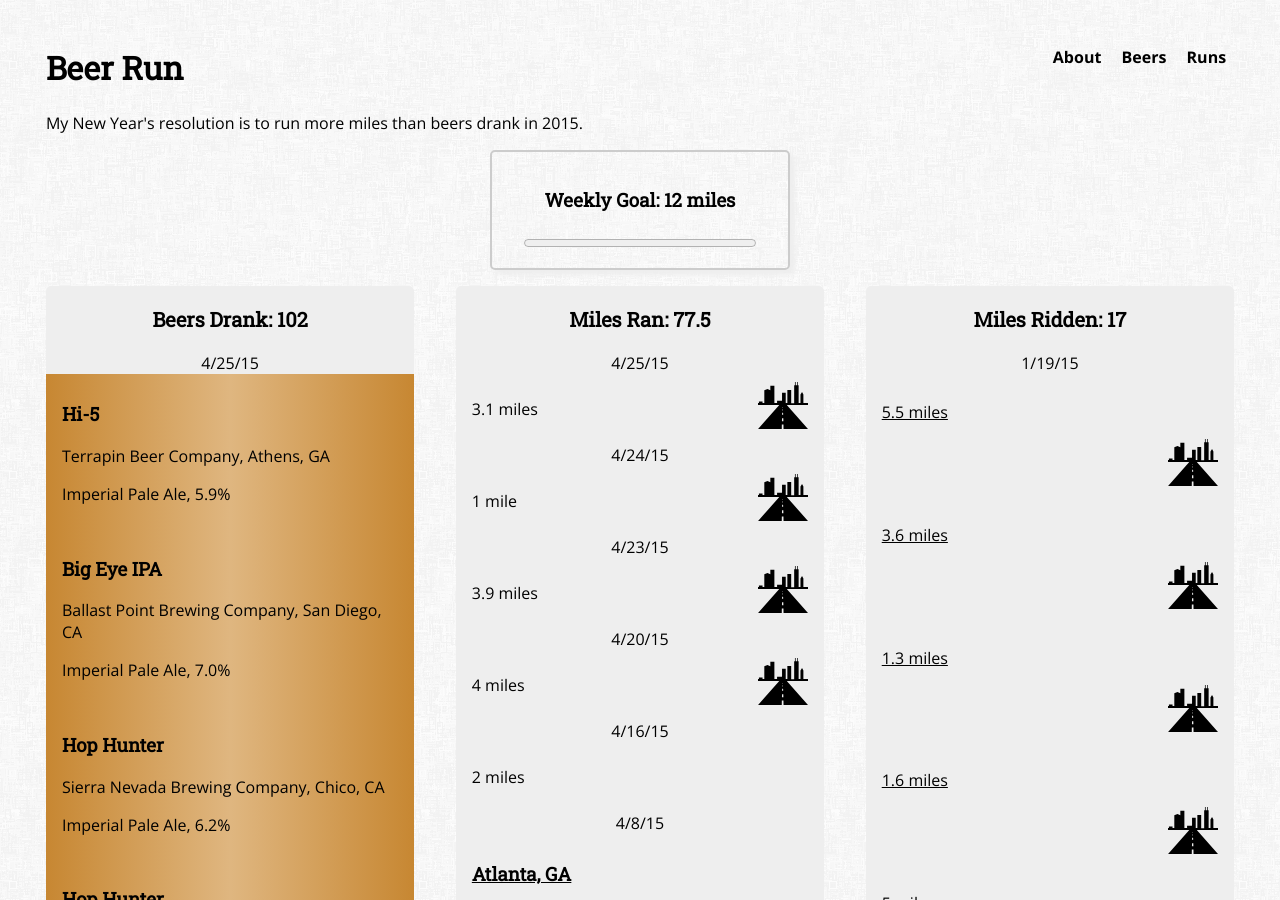
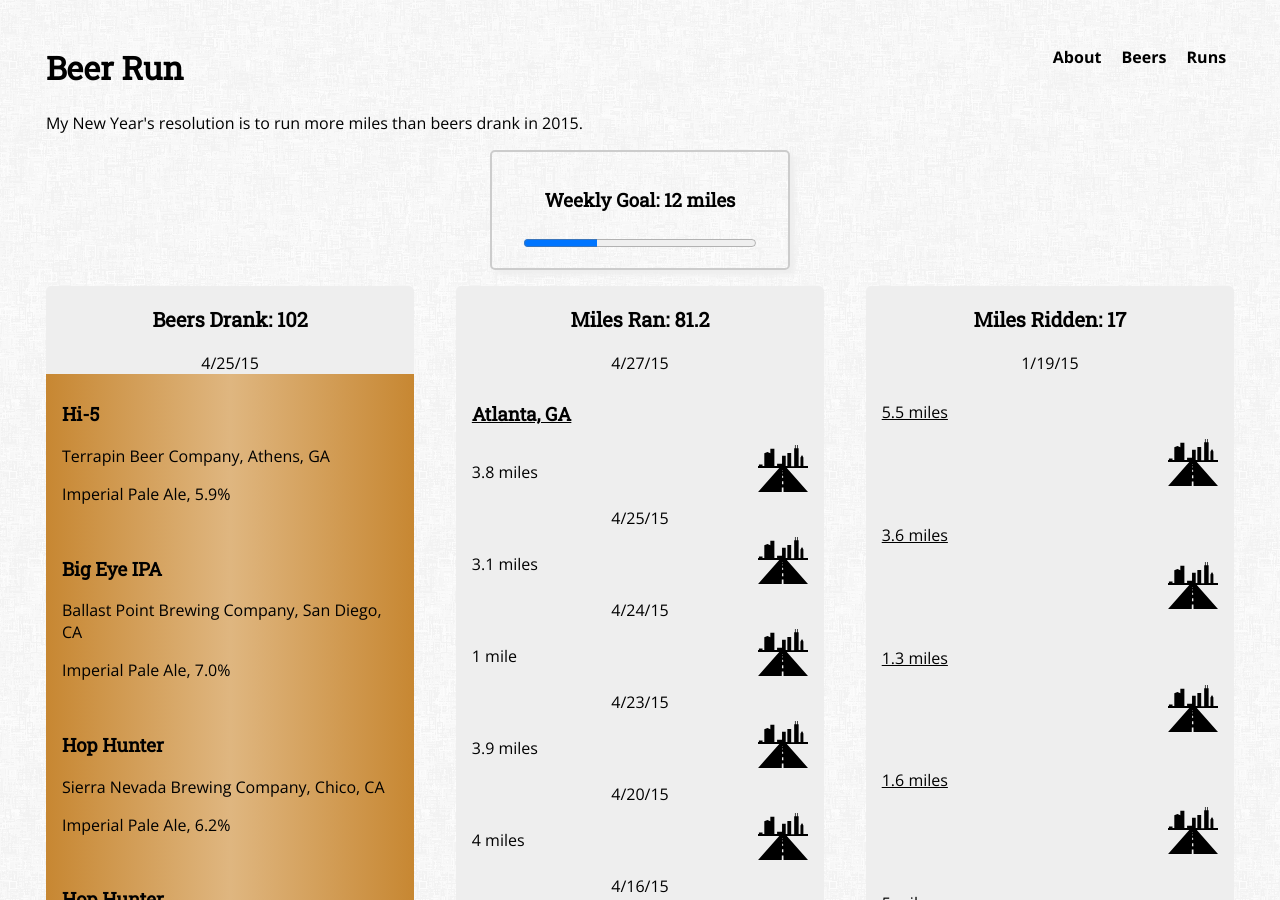
Before and after one commit to rhewitt22/beer-run, a Jekyll site: the page built from index.html, in a window 1280 px wide and 900 px high. Built offline with Jekyll 4.4.1, drawn with Linux system fonts in a browser that asks for light colours; nearby versions of some CDN libraries.

Commit message:
Updated run.yml

```diff
--- a/_data/run.yml
+++ b/_data/run.yml
@@ -1,3 +1,12 @@
+- date: 4/27/15
+  distance: 3.8
+  type: city
+  location: "Atlanta, GA"
+  strava: https://www.strava.com/activities/293862376
+  shoes:
+    brand: Nike
+    model: Structure 15
+
 - date: 4/25/15
   distance: 3.1
   type: city
```
